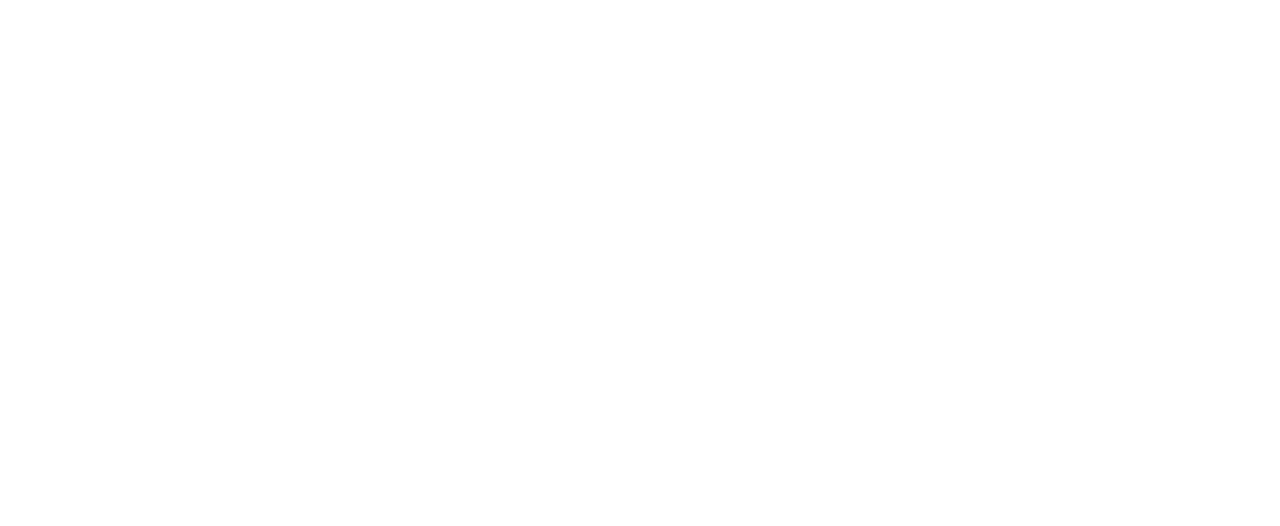
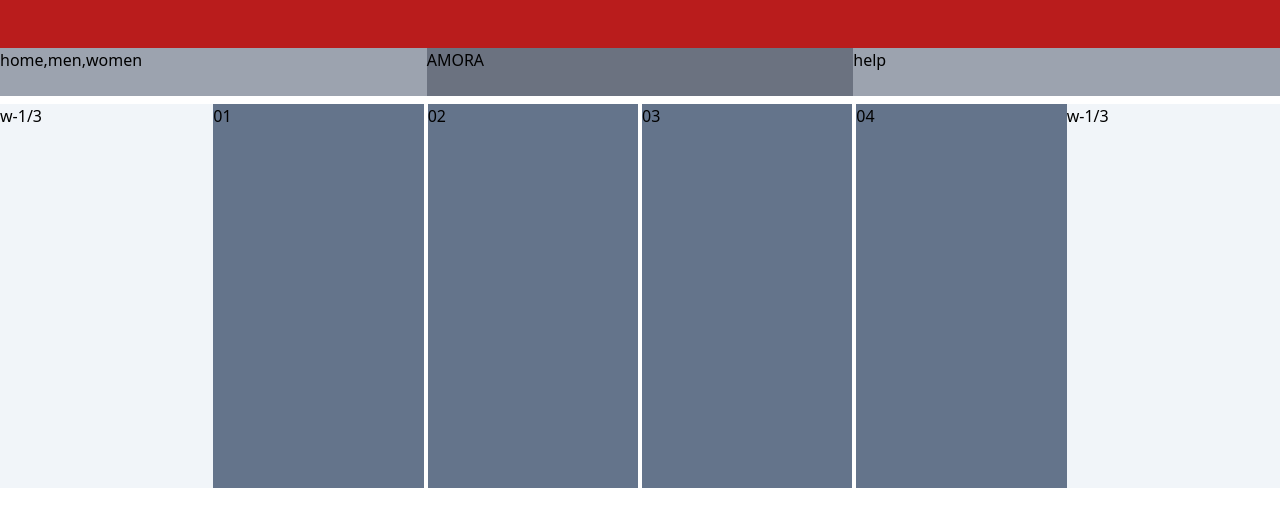
Before and after one commit to DindyalM/Amora, a SvelteKit app in the folder AmoraAmora/: page / in a window 1280 px wide. Shown: the top 526 px of the page. Built offline with nearby package versions, Linux system fonts and the light colour scheme.

Commit message:
adjusted grids for landing page needs api

```diff
--- a/AmoraAmora/src/routes/+layout.svelte
+++ b/AmoraAmora/src/routes/+layout.svelte
@@ -0,0 +1,22 @@
+<script>
+  import "../app.css";
+</script>
+<header>
+<nav class="w-full bg-red-700 max-h-28">
+  <div class="flex mb-0 h-12">
+    <div class="w-full bg-red-700 max-h-14"></div>
+  </div>
+
+  <div class="flex mb-2">
+    <div class="w-1/3 bg-gray-400 h-12">
+      <h1>home,men,women</h1>
+    </div>
+    <div class="w-1/3 bg-gray-500 h-12">
+      <h1>AMORA</h1>
+    </div>
+    <div class="w-1/3 bg-gray-400 h-12">help</div>
+  </div>
+
+</nav>
+</header>
+<slot />
--- a/AmoraAmora/src/routes/+page.svelte
+++ b/AmoraAmora/src/routes/+page.svelte
@@ -1,2 +1,18 @@
-<h1>Welcome to SvelteKit</h1>
-<p>Visit <a href="https://kit.svelte.dev">kit.svelte.dev</a> to read the documentation</p>
+<script>
+  import "../app.css";
+</script>
+<div class="flex">
+  <div class="w-1/6 bg-slate-100">w-1/3</div>
+
+    <div class="w-4/6">
+      <div class="grid grid-cols-4 gap-1">
+      <div class = "h-96 bg-slate-500">01</div>
+      <div class = "h-96 bg-slate-500">02</div>
+      <div class = "h-96 bg-slate-500">03</div>
+      <div class = "h-96 bg-slate-500">04</div>
+      </div>
+    </div>
+
+  <div class="w-1/6 bg-slate-100">w-1/3</div>
+
+</div>
```
